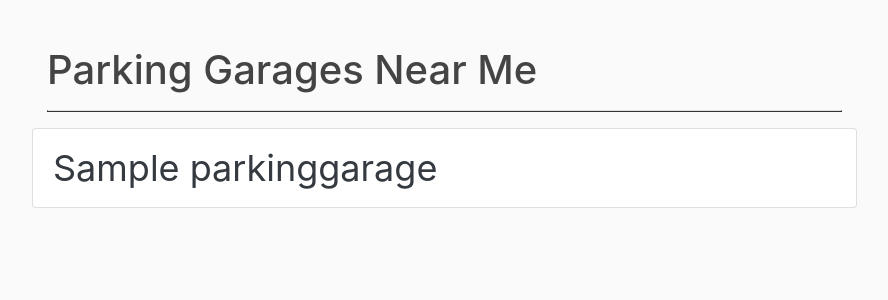
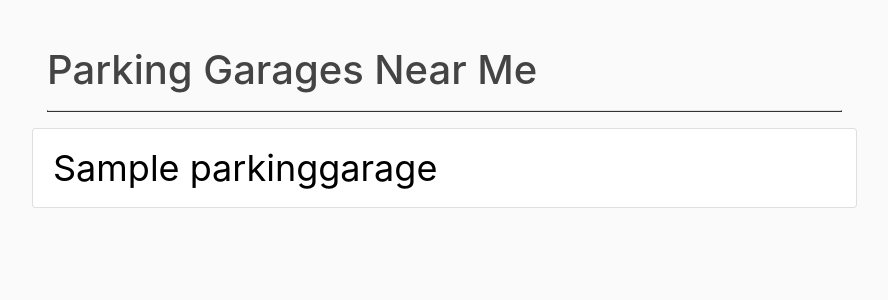
Before and after one commit to billybimbob/cs487-project, a Django app: page /parkview/ in a window 1280 px wide. Shown: the part 74-374 px from the top of the page, without its empty margins (53-941 px from the left). Run offline with Django 3.2, Linux system fonts and the light colour scheme; tables that the repository leaves empty hold one stand-in row (values such as "Sample post"); some libraries are stand-ins or nearby versions.

Commit message:
button colors

```diff
--- a/accounts/static/accounts/main.css
+++ b/accounts/static/accounts/main.css
@@ -123,6 +123,11 @@ color: #333
 font-size: 36px;
 }
 
-.garage-btn:hover {
-background-color: #7e42c2;
+.option-btn a {
+    color: black;
 }
+
+.option-btn:hover, .option-btn a:hover {
+    background-color: #7e42c2;
+    color: white;
+}
--- a/parkview/templates/parkview/garages.html
+++ b/parkview/templates/parkview/garages.html
@@ -9,8 +9,8 @@
 {% if nearby_garages %}
     <ul class="list-group">
     {% for garage in nearby_garages %}
-        <li class="btn list-group-item list-group-item-action garages-text garage-btn">
-            <a class="text-dark stretched-link text-decoration-none" href="{% url 'parkview:spots' garage.id %}">{{ garage.name }}</a>
+        <li class="list-group-item list-group-item-action garages-text option-btn">
+            <a class="stretched-link text-decoration-none" href="{% url 'parkview:spots' garage.id %}">{{ garage.name }}</a>
         </li>
     {% endfor %}
     </ul>
--- a/parkview/templates/parkview/spot-confirm.html
+++ b/parkview/templates/parkview/spot-confirm.html
@@ -5,7 +5,7 @@
     <h1>Confirm Selection</h1>
     <p>
         Do you want to select this spot in {{ spot.garage.name }}
-        located on floor {{ spot.floor }}?
+        on floor {{ spot.floor }}?
     </p>
     <form method="POST">
     {% csrf_token %}
--- a/parkview/templates/parkview/spots.html
+++ b/parkview/templates/parkview/spots.html
@@ -17,7 +17,7 @@
     <div class="list-group d-flex flex-row flex-wrap">
     {% for spot in floor %}
         {% if spot.used_by is None %}
-            <a class="col-md-6 list-group-item list-group-item-action"
+            <a class="col-md-6 list-group-item list-group-item-action option-btn"
                 href="{% url 'parkview:parkspot' spot.id %}">
                 Open
             </a>
```
